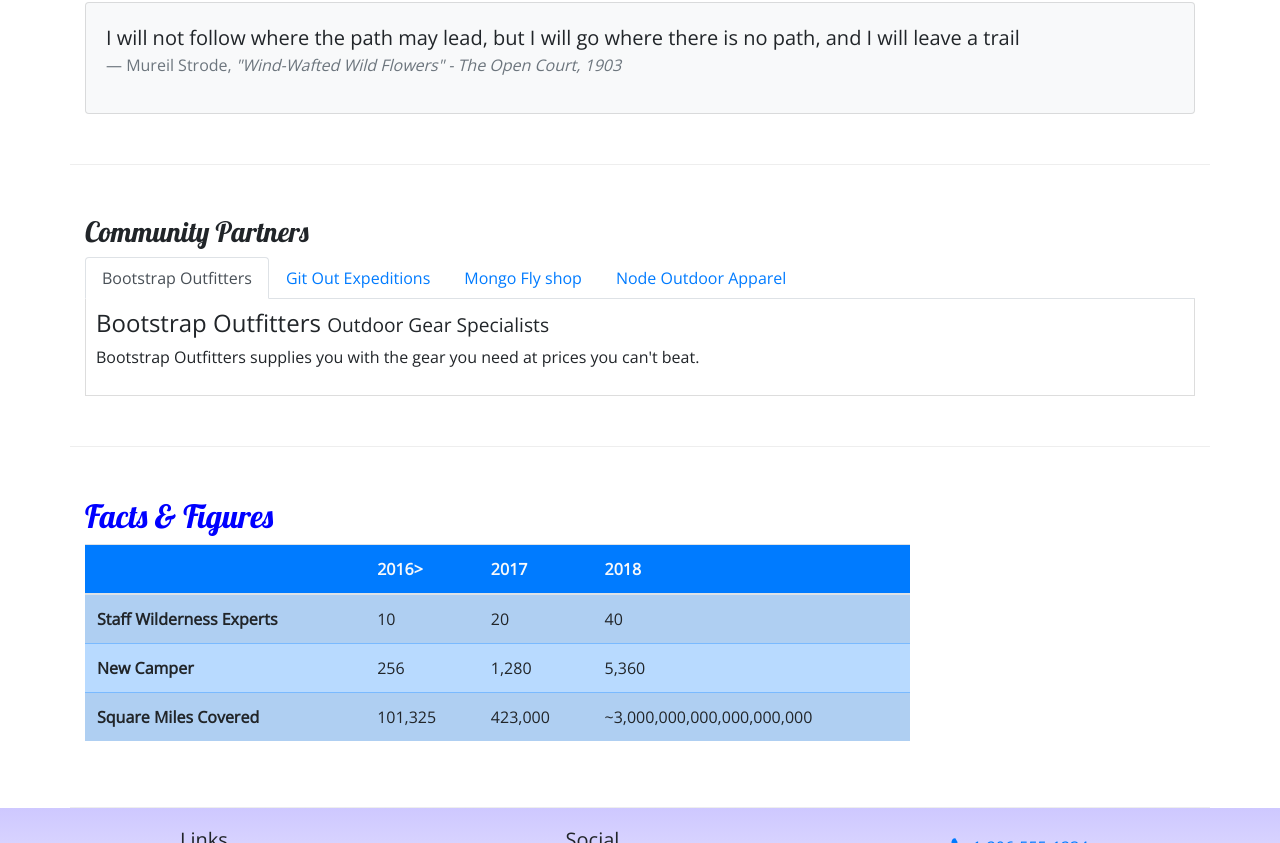
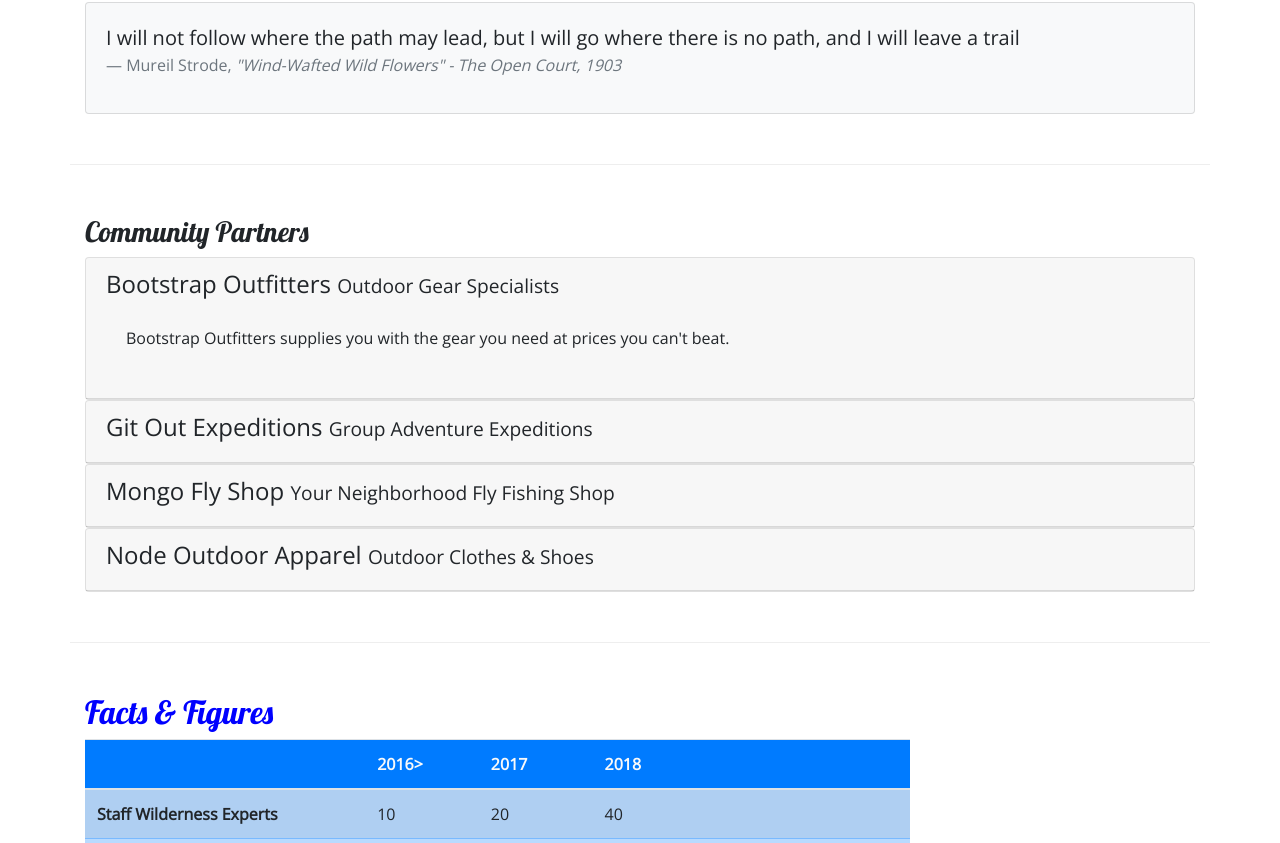
Before and after one commit to Kelly-Coding/nucampsite, a website: page aboutus.html in a window 1280 px wide. Shown: the part 664-1507 px from the top of the page. Drawn offline with nearby package versions, Linux system fonts and the light colour scheme.

Commit message:
accoridan

```diff
--- a/aboutus.html
+++ b/aboutus.html
@@ -115,19 +115,21 @@
     </div>
 
 
-                    <div class="row row-content"><!--tab navigation assignment-->
+   <!-- tab navigation assignment
+
+    <div class="row row-content">
         <div class="col">
 <h3>Community Partners</h3>
 
 <ul class="nav nav-tabs">
-                    <li class="nav-item"><a class="nav-link active" href="#bootstrap" role="tab" data-toggle="tab">Bootstrap Outfitters</a></li> <!--active tab for default open tab-->
+    <li class="nav-item"><a class="nav-link active" href="#bootstrap" role="tab" data-toggle="tab">Bootstrap Outfitters</a></li>    active tab for default open tab
     <li class="nav-item"><a class="nav-link" href="#git" role="tab" data-toggle="tab">Git Out Expeditions</a></li>
     <li class="nav-item"><a class="nav-link" href="#mongo" role="tab" data-toggle="tab">Mongo Fly shop</a></li>
     <li class="nav-item"><a class="nav-link" href="#node" role="tab" data-toggle="tab">Node Outdoor Apparel</a></li>
 </ul>
 
 <div class="tab-content">
-                <div role="tabpanel" class="tab-pane fade show active" id="bootstrap"><!--show and active for the default tab-->
+<div role="tabpanel" class="tab-pane fade show active" id="bootstrap">   --show and active for the default tab
     <h4>Bootstrap Outfitters <small>Outdoor Gear Specialists</small></h4>
     <p class="d-none d-sm-block">Bootstrap Outfitters supplies you with the gear you need at prices you can't beat.</p>
 </div>
@@ -142,6 +144,55 @@
 <div role="tabpanel" class="tab-pane fade" id="node">
     <h4>Node Outdoor Apparel <small>Outdoor Clothes & Shoes</small></h4>
     <p class="d-none d-sm-block">From polar fleeces to swimsuits, hiking boots to waders, a visit to Node will be sure to get you covered.</p>
+</div>
+</div>
+</div>
+</div> -->
+
+                    <div class="row row-content"><!--accoridan assignment-->
+                        <div class="col">
+                <h3>Community Partners</h3>
+
+            <div id="accordion">
+                <div class="card"><!--show and active for the default tab. First item doesn't get the collapsed class.-->
+                    <div role="tab" class="card-header">
+                        <h4><a data-toggle="collapse" data-target="#bootstrap">Bootstrap Outfitters <small>Outdoor Gear Specialists</small></a></h4>
+                        <div class="collapse show" id="bootstrap" data-parent="#accordion">
+                                <div class="card-body">
+                                    <p class="d-none d-sm-block">Bootstrap Outfitters supplies you with the gear you need at prices you can't beat.</p>
+                                </div>
+                            </div>
+                        </div>
+                    </div>
+                <div class="card">
+                    <div role="tab" class="card-header">
+                        <h4><a class="collapsed" data-toggle="collapse" data-target="#git">Git Out Expeditions <small>Group Adventure Expeditions</small></a></h4>
+                        <div class="collapse" id="git" data-parent="#accordion">
+                            <div class="card-body">
+                                <p class="d-none d-sm-block">Join Git Out Expeditions to explore new horizons with a group of other adventurers!</p>
+                            </div>
+                        </div>
+                    </div>
+                </div>
+                <div class="card">
+                    <div role="tab" class="card-header">
+                        <h4><a class="collapsed" data-toggle="collapse" data-target="#mongo">Mongo Fly Shop <small>Your Neighborhood Fly Fishing Shop</small></a></h4>
+                        <div class="collapse" id="mongo" data-parent="#accordion">
+                                <div class="card-body">
+                                    <p class="d-none d-sm-block">Need a new fishing pole, a tacklebox, or flies of all kinds? Stop by Mongo Fly Shop.</p>
+                                </div>
+                            </div>
+                        </div>
+                    </div>
+                <div class="card">
+                    <div role="tab" class="card-header">
+                        <h4><a class="collapsed" data-toggle="collapse" data-target="#node">Node Outdoor Apparel <small>Outdoor Clothes & Shoes</small></a></h4>
+                        <div class="collapse" id="node" data-parent="#accordion">
+                                <div class="card-body">
+                                    <p class="d-none d-sm-block">From polar fleeces to swimsuits, hiking boots to waders, a visit to Node will be sure to get you covered.</p>
+                                </div>
+                            </div>
+                        </div>
                     </div>
                 </div>
             </div>
--- a/css/styles.css
+++ b/css/styles.css
@@ -35,9 +35,3 @@ header h2 {
 .navbar {
     background-color: #901CAD;
 }
-
-.tab-content {
-    border: 1px solid #DDD;
-    border-top: none;
-    padding: 10px;
-}
```
Lines whose indentation alone changed are shown as unchanged.
